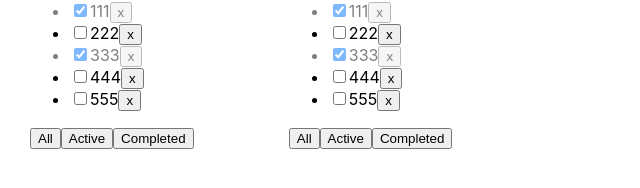
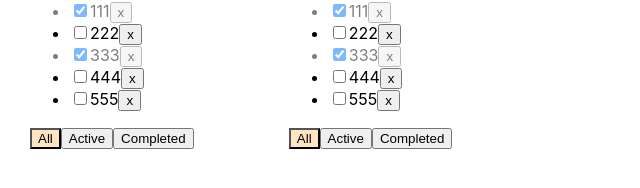
Before and after one commit to Ristretto1/inc_todolist_independent, a React (Create React App) app: page / in a window 1280 px wide. Shown: the part 128-316 px from the top of the page, without its empty margins (0-640 px from the left). Built offline with nearby package versions, Linux system fonts and the light colour scheme.

Commit message:
styling actions

```diff
--- a/src/App.css
+++ b/src/App.css
@@ -19,3 +19,7 @@
   border: 1px solid red;
   outline: none;
 }
+
+.activeFilter {
+  background: bisque;
+}
--- a/src/App.tsx
+++ b/src/App.tsx
@@ -2,6 +2,12 @@ import React, {useState} from 'react';
 import './App.css';
 import {v1} from 'uuid';
 import {Todolist} from './components/Todolist';
+
+export type TDLType = {
+    id: string,
+    title: string,
+    filter: FilterType
+}
 
 export type TaskType = {
     id: string
@@ -14,7 +20,8 @@ function App() {
     const todolistId1 = v1();
     const todolistId2 = v1();
 
-    const [todolists, setTodolists] = useState([
+
+    const [todolists, setTodolists] = useState<Array<TDLType>>([
         {id: todolistId1, title: 'Kava', filter: 'all'},
         {id: todolistId2, title: 'Banga', filter: 'all'},
     ])
@@ -71,6 +78,7 @@ function App() {
                         setFilter={setFilter}
                         todolistId={tdl.id}
                         removeTDL={removeTDL}
+                        filter={tdl.filter}
                     />
                 )
             })}
--- a/src/components/Button.tsx
+++ b/src/components/Button.tsx
@@ -3,13 +3,14 @@ import React from 'react';
 type ButtonPropsType = {
     name: string
     callback: () => void
+    className?: string
 }
 
-export const Button: React.FC<ButtonPropsType> = ({name, callback}) => {
+export const Button: React.FC<ButtonPropsType> = ({className, name, callback}) => {
 
     const onClickHandler = () => callback()
 
     return (
-        <button onClick={onClickHandler}>{name}</button>
+        <button className={className} onClick={onClickHandler}>{name}</button>
     );
 };
--- a/src/components/FilterBtnBlock.tsx
+++ b/src/components/FilterBtnBlock.tsx
@@ -5,17 +5,30 @@ import {FilterType} from '../App';
 type FilterBtnBlock = {
     setFilter: (todolistId: string, filter: FilterType) => void
     todolistId: string
+    filter: FilterType
 }
 
-export const FilterBtnBlock: React.FC<FilterBtnBlock> = ({todolistId, setFilter}) => {
+export const FilterBtnBlock: React.FC<FilterBtnBlock> = ({filter, todolistId, setFilter}) => {
 
     const filterSwitcher = (filter: FilterType) => setFilter(todolistId, filter)
 
     return (
         <div>
-            <Button name={'All'} callback={() => filterSwitcher('all')}/>
-            <Button name={'Active'} callback={() => filterSwitcher('active')}/>
-            <Button name={'Completed'} callback={() => filterSwitcher('completed')}/>
+            <Button
+                className={filter === 'all' ? 'activeFilter' : ''}
+                name={'All'}
+                callback={() => filterSwitcher('all')}
+            />
+            <Button
+                className={filter === 'active' ? 'activeFilter' : ''}
+                name={'Active'}
+                callback={() => filterSwitcher('active')}
+            />
+            <Button
+                className={filter === 'completed' ? 'activeFilter' : ''}
+                name={'Completed'}
+                callback={() => filterSwitcher('completed')}
+            />
         </div>
     );
 };
--- a/src/components/Input.tsx
+++ b/src/components/Input.tsx
@@ -16,7 +16,7 @@ export const Input: React.FC<InputPropsType> = ({className, setError, keyPressCa
 
     const onKeyPressHandler = (e: KeyboardEvent<HTMLInputElement>) => {
         setError('')
-        if(e.key === 'Enter')keyPressCallback()
+        if (e.key === 'Enter') keyPressCallback()
     }
 
     return (
--- a/src/components/InputBlock.tsx
+++ b/src/components/InputBlock.tsx
@@ -2,7 +2,7 @@ import React, {useState} from 'react';
 import {Input} from './Input';
 import {Button} from './Button';
 
-type InputBlockPropsType ={
+type InputBlockPropsType = {
     addTask: (todolistId: string, title: string) => void
     todolistId: string
 }
@@ -13,7 +13,7 @@ export const InputBlock: React.FC<InputBlockPropsType> = ({todolistId, addTask})
     const [error, setError] = useState<string>('')
 
     const addTaskHandler = () => {
-        if(title.trim() === '') {
+        if (title.trim() === '') {
             setError('Поле обязательно')
             return
         }
--- a/src/components/TasksList.tsx
+++ b/src/components/TasksList.tsx
@@ -11,7 +11,7 @@ type TasksListPropsType = {
 
 export const TasksList: React.FC<TasksListPropsType> = ({todolistId, checkboxSwitcher, removeTask, tasks}) => {
 
-    const removeTaskHandler = (taskId: string) => removeTask(todolistId,taskId)
+    const removeTaskHandler = (taskId: string) => removeTask(todolistId, taskId)
     const onCheckBoxHandler = (id: string, e: ChangeEvent<HTMLInputElement>) => {
         checkboxSwitcher(todolistId, id, e.currentTarget.checked)
     }
--- a/src/components/Todolist.tsx
+++ b/src/components/Todolist.tsx
@@ -14,9 +14,10 @@ type TodolistPropsType = {
     title: string
     todolistId: string
     removeTDL: (todolistId: string) => void
+    filter: FilterType
 }
 
-export const Todolist: React.FC<TodolistPropsType> = ({removeTDL, todolistId, title, removeTask, tasks, setFilter, addTask, checkboxSwitcher}) => {
+export const Todolist: React.FC<TodolistPropsType> = ({filter, removeTDL, todolistId, title, removeTask, tasks, setFilter, addTask, checkboxSwitcher}) => {
 
     const removeTDLHandler = () => removeTDL(todolistId)
 
@@ -44,6 +45,7 @@ export const Todolist: React.FC<TodolistPropsType> = ({removeTDL, todolistId, ti
             <FilterBtnBlock
                 setFilter={setFilter}
                 todolistId={todolistId}
+                filter={filter}
             />
         </div>
     );
```
